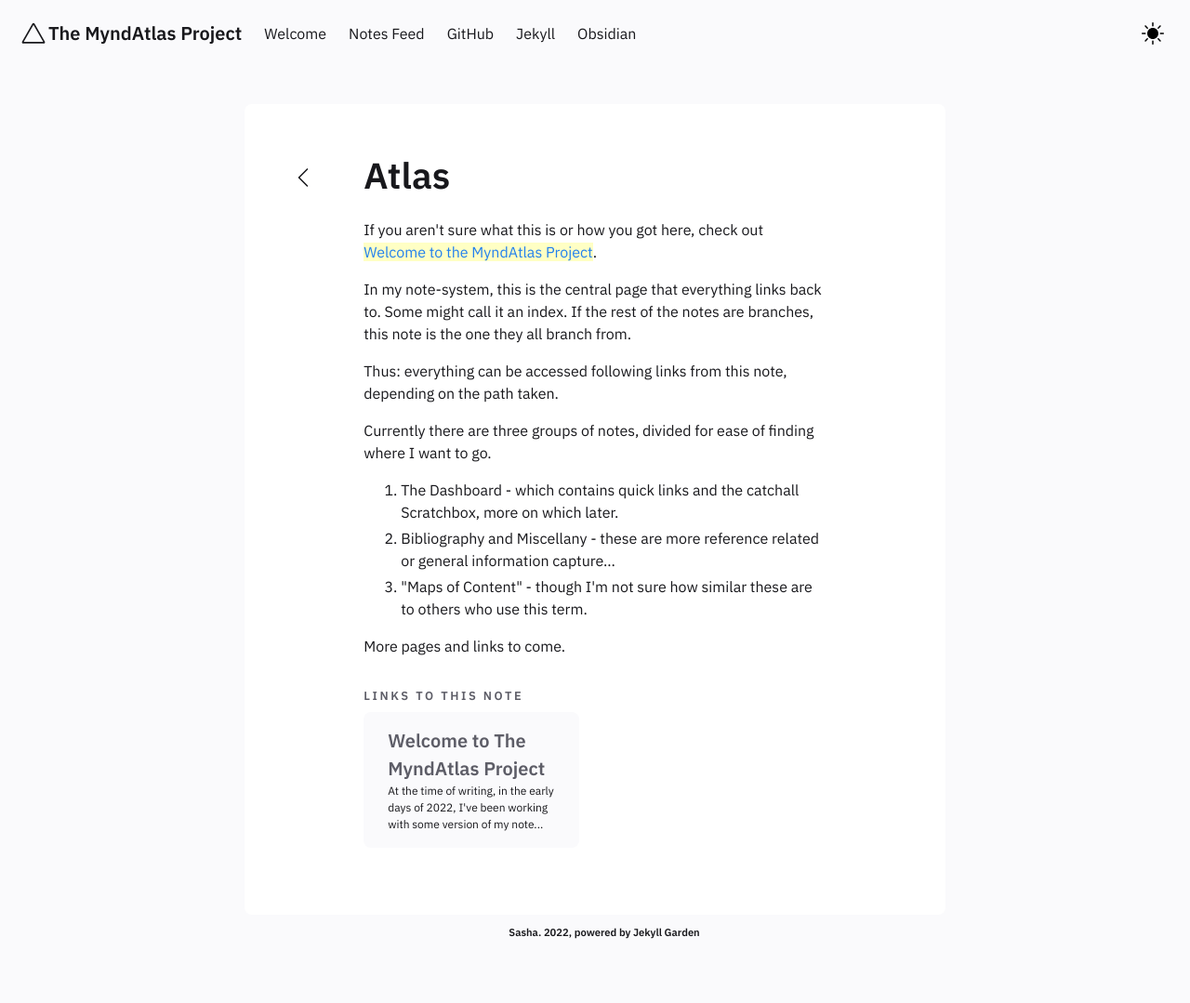
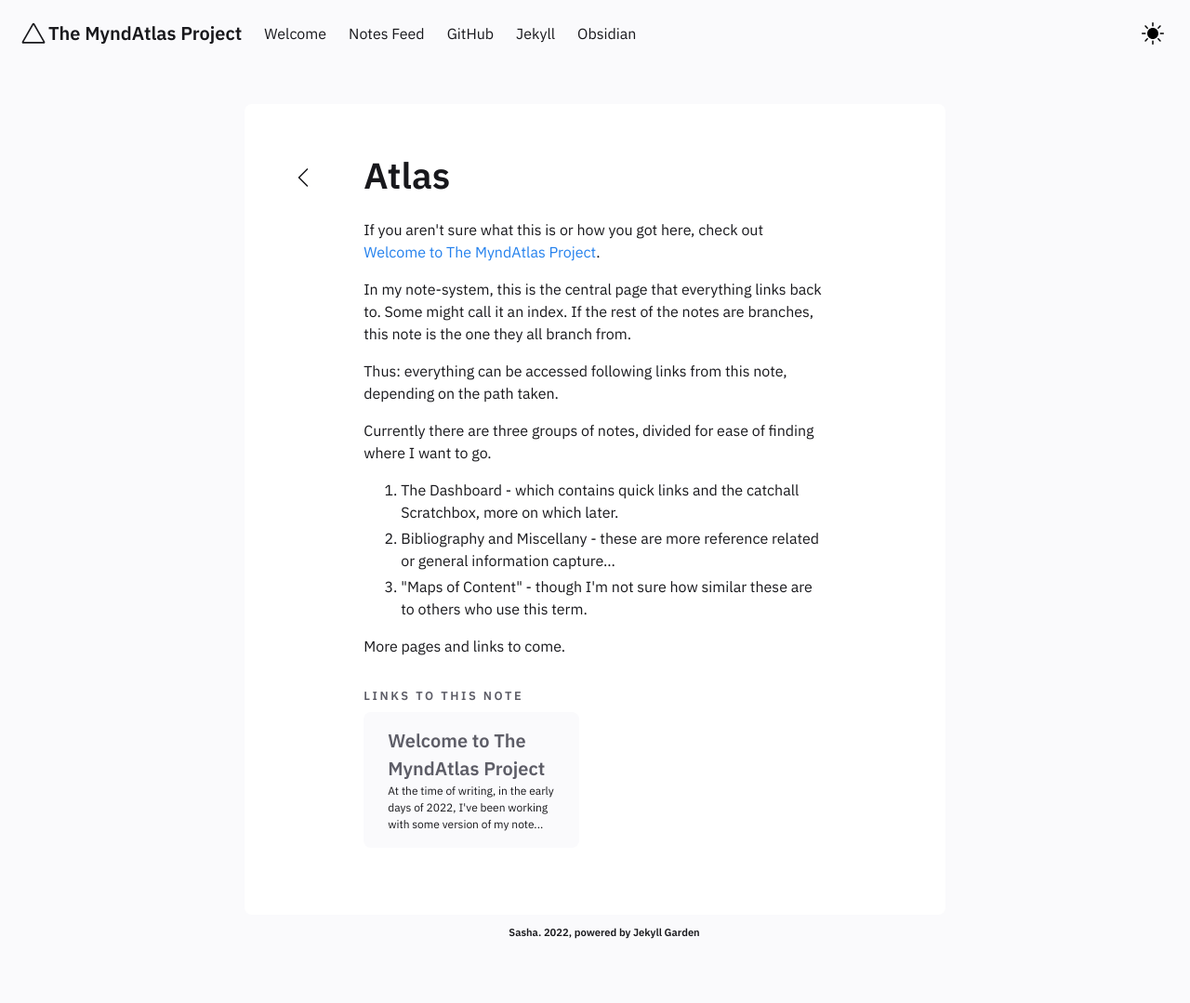
Before and after one commit to myndatlas/myndatlas.github.io, a Jekyll site: the page built from _notes/Public/Atlas.md, in a window 1280 px wide. Shown: the whole page at 93% size. Built offline with Jekyll 4.4.1, drawn with Linux system fonts in a browser that asks for light colours.

```diff
--- a/_notes/Public/Atlas.md
+++ b/_notes/Public/Atlas.md
@@ -4,7 +4,7 @@ notetype : feed
 date : 05-01-2022
 ---
 
-If you aren't sure what this is or how you got here, check out [[Welcome to the MyndAtlas Project]].
+If you aren't sure what this is or how you got here, check out [[Welcome to The MyndAtlas Project]].
 
 In my note-system, this is the central page that everything links back to. Some might call it an index. If the rest of the notes are branches, this note is the one they all branch from.
 
```
